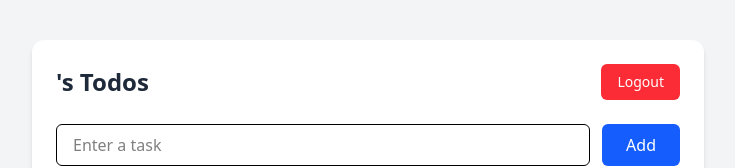
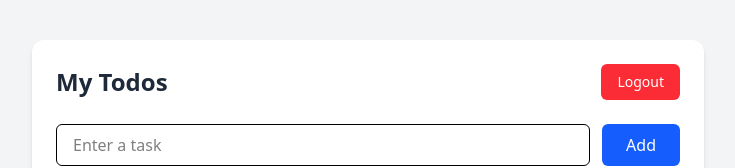
Before and after one commit to xlerate123/Todo_App, a React (Vite) app in the folder frontend/: page /todos in a window 1280 px wide. Shown: the top 168 px of the page, without its empty margins (272-1007 px from the left). Built offline with nearby package versions, Linux system fonts and the light colour scheme; no server answers; sample sign-in values are in the browser's storage.

Commit message:
fixed deployment 4

```diff
--- a/frontend/src/pages/Auth.jsx
+++ b/frontend/src/pages/Auth.jsx
@@ -25,7 +25,6 @@ const Auth = () => {
           password: form.password,
         });
         localStorage.setItem('token', res.data.token);
-        localStorage.setItem('user', JSON.stringify(res.data.user));
         navigate('/todos');
       } else {
         await API.post('/auth/signup', form);
--- a/frontend/src/pages/Todo.jsx
+++ b/frontend/src/pages/Todo.jsx
@@ -6,7 +6,6 @@ import TodoList from '../components/TodoList';
 const Todo = () => {
   const [todos, setTodos] = useState([]);
   const [task, setTask] = useState('');
-  const user = JSON.parse(localStorage.getItem('user'));
   const navigate = useNavigate();
 
   useEffect(() => {
@@ -51,7 +50,7 @@ const Todo = () => {
       <div className="max-w-2xl mx-auto bg-white p-6 rounded-xl shadow-md">
         <div className="flex justify-between items-center mb-6">
           <h2 className="text-2xl font-bold text-gray-800">
-            {user?.name}'s Todos
+            My Todos
           </h2>
           <button
             onClick={handleLogout}
```
Also changed, not shown: 1 other file (tests, documents, lock files or other folders).
